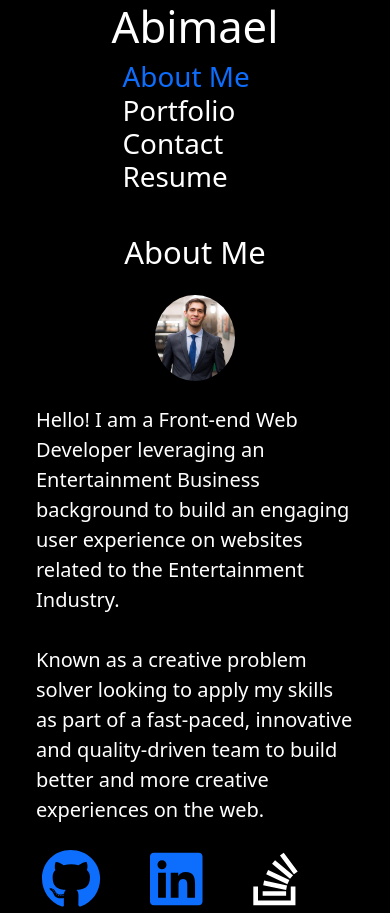
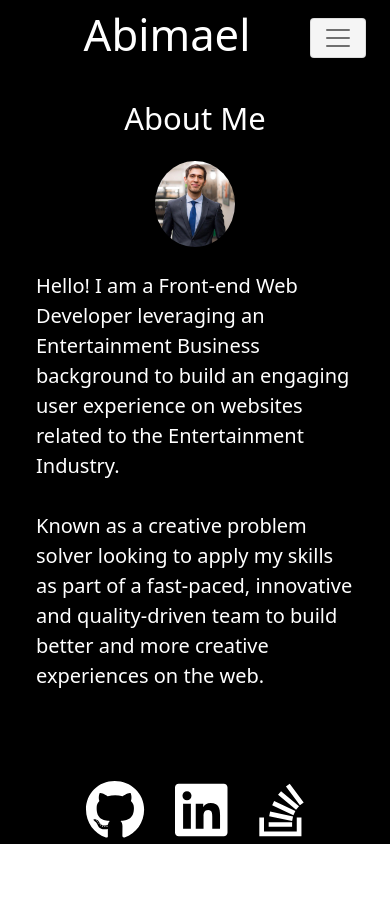
Before and after one commit to Abimael1996/react_portfolio, a React (Create React App) app: page / in a window 390 px wide. After the commit the page ends 844 px from the top, so only its background shows below. Built offline with nearby package versions, Linux system fonts and the light colour scheme.

Commit message:
fix responsive issues and add more style

```diff
--- a/src/App.css
+++ b/src/App.css
@@ -1,14 +1,9 @@
-.title {
-  width: 145px;
-}
-
 .title:hover {
   cursor: pointer;
 }
 
 .icons-footer {
   height: 60px;
-  margin-right: 50px;
 }
 
 .icons-links {
@@ -16,7 +11,7 @@
 }
 
 .project-container {
-  border: solid black 5px;
+  border: solid whitesmoke 5px;
 }
 
 .links {
@@ -24,9 +19,32 @@
   justify-content: space-between;
 }
 
-@media (min-width: 896px) {
+.title {
+  width: fit-content;
+}
+
+.toggler-custom {
+  background-color: whitesmoke!important;
+}
+
+footer {
+  width: 250px;
+}
+
+@media (max-width: 911px) {
   .title {
-    width: fit-content;
+    width: 162px;
+  }
+
+  .nav-custom {
+    margin-left: 150px;
+  }
+}
+
+@media (max-width: 576px) {
+
+  .nav-custom {
+    margin-left: 30%;
   }
 }
 
@@ -38,12 +56,11 @@
   }
 
   .project-container:hover .project-img {
-    opacity: 0.5;
+    opacity: 0.1;
   }
 
   .content-container .links, .technologies {
     display: none;
-
   }
 
   .content-container .description {
@@ -63,7 +80,7 @@
   }
 
   .title-link, .gh-link {
-    opacity: 0.5;
+    opacity: 0.3;
   }
 
   .title-link:hover, .gh-link:hover {
@@ -73,4 +90,55 @@
   .project-img {
     height: 100%;
   }
+
+  .icons-links {
+    height: 70px;
+  }
+
+  .icons-footer {
+    opacity: 0.5;
+  }
+
+  .icons-footer:hover {
+    opacity: 1;
+  }
+
+  .contact-info {
+    width: 400px;
+    height: 200px;
+    font-size: 20px;
+  }
+
+  /* form {
+    margin-right: 200px;
+  } */
+
  }
+
+/* IPAD */
+
+ @media only screen and (min-device-width: 768px) and (max-device-width: 1180px) {
+  .content-container .technologies, .description {
+    display: block;
+    color: white;
+  }
+
+  .content-container .description {
+    display: block;
+    color: white;
+  }
+
+  .title-link, .gh-link {
+    opacity: 1;
+  }
+
+  .content-container .links {
+    display: flex;
+    color: white;
+  }
+
+  .project-container .project-img {
+    opacity: 0.3;
+  }
+
+ }
--- a/src/App.js
+++ b/src/App.js
@@ -1,7 +1,7 @@
 import './App.css';
 import Header from './components/Header';
 import Footer from './components/Footer';
-import Navigation from './components/Navigation';
+// import Navigation from './components/Navigation';
 import About from './pages/About';
 import Portfolio from './pages/Portfolio';
 import Contact from './pages/Contact';
@@ -12,11 +12,11 @@ function App() {
   let [page, setPage] = useState('About Me');
 
   function highlightTitle (clickedTitle) {
-    clickedTitle.className = 'mx-3 mx-md-2 display-6 text-primary title';
+    clickedTitle.className = 'mx-3 mx-md-2 display-6 title text-white nav-item nav-link';
     const titles = clickedTitle.parentElement.children;
     for (const title of titles) {
       if (title !== clickedTitle) {
-        title.className='mx-3 mx-md-2 display-6 title'
+        title.className='mx-3 mx-md-2 display-6 title nav-item nav-link text-secondary'
       }
     }
   }
@@ -38,11 +38,11 @@ function App() {
 
   return (
     <div className='bg-black text-white container-fluid d-flex flex-column min-vh-100'>
-      <header className='d-flex flex-column align-items-center flex-sm-row justify-content-sm-between'>
-        <Header />
-        <Navigation changePage={changePage}/>
+      <header /*className='d-flex flex-column align-items-center flex-sm-row justify-content-sm-between'*/>
+        <Header changePage={changePage}/>
+        {/* <Navigation changePage={changePage}/> */}
       </header>
-      <h2 className='display-5 m-4 text-center text-sm-start'>{page}</h2>
+      <h2 className='display-5 m-4 text-center text-md-start'>{page}</h2>
       {renderPage()}
       <Footer />
     </div>
--- a/src/components/Footer.js
+++ b/src/components/Footer.js
@@ -5,9 +5,9 @@ import { faGithub, faLinkedin, faStackOverflow } from '@fortawesome/free-brands-
 function Footer() {
     return (
         <footer className='mt-auto align-self-center'>
-            <div>
-                <a href='https://github.com/Abimael1996' target='_blank' rel='noreferrer'><FontAwesomeIcon icon={faGithub} className='icons-footer'/></a>
-                <a href='https://www.linkedin.com/in/abimael-monarrez/' target='_blank' rel='noreferrer'><FontAwesomeIcon icon={faLinkedin} className='icons-footer'/></a>
+            <div className='d-flex justify-content-around'>
+                <a href='https://github.com/Abimael1996' target='_blank' rel='noreferrer' className='text-reset'><FontAwesomeIcon icon={faGithub} className='icons-footer'/></a>
+                <a href='https://www.linkedin.com/in/abimael-monarrez/' target='_blank' rel='noreferrer' className='text-reset'><FontAwesomeIcon icon={faLinkedin} className='icons-footer'/></a>
                 <FontAwesomeIcon icon={faStackOverflow} className='icons-footer'/>
             </div>
         </footer>
--- a/src/components/Header.js
+++ b/src/components/Header.js
@@ -1,8 +1,10 @@
 import React from 'react';
+import Navigation from './Navigation';
 
-function header() {
+function header(props) {
     return (
-        <h1 className='display-1'>Abimael</h1>
+        // <h1 className='display-1'>Abimael</h1>
+        <Navigation changePage={props.changePage}/>
     )
 }
 
--- a/src/components/Navigation.js
+++ b/src/components/Navigation.js
@@ -5,7 +5,7 @@ function Navigation(props) {
         {
             id: 1,
             text: 'About Me',
-            class: 'text-primary'
+            class: 'text-white'
         },
         {
             id: 2,
@@ -25,12 +25,27 @@ function Navigation(props) {
     ];
 
     return (
-        <nav>
-            <ul className="list-unstyled d-flex flex-column flex-sm-row flex-sm-wrap flex-md-nowrap justify-content-sm-end">
-                {titles.map(title => (
-                <li onClick={(e) => props.changePage(e.target)} className={`display-6 mx-sm-3 mx-md-3 title ${title.class}`} key={title.id}>{title.text}</li>)
-                )}
-            </ul>
+        // <nav>
+        //     <ul className="list-unstyled d-flex flex-column flex-sm-row flex-sm-wrap flex-md-nowrap justify-content-sm-end">
+        //         {titles.map(title => (
+        //             <li onClick={(e) => props.changePage(e.target)} className={`display-6 mx-sm-3 mx-md-3 title ${title.class} text-secondary`} key={title.id}>{title.text}</li>)
+        //         )}
+        //     </ul>
+        // </nav>
+        <nav class="navbar navbar-expand-md navbar-light bg-black">
+            <div class="container-fluid">
+                <h1 class="text-white display-1 mx-auto">Abimael</h1>
+                <button class="navbar-toggler toggler-custom" type="button" data-bs-toggle="collapse" data-bs-target="#navbarNav" aria-controls="navbarNav" aria-expanded="false" aria-label="Toggle navigation">
+                    <span class="navbar-toggler-icon"></span>
+                </button>
+                <div class="collapse navbar-collapse justify-content-end nav-custom" id="navbarNav">
+                    <ul class="navbar-nav flex-sm-wrap flex-lg-nowrap ul-nav-custom">
+                        {titles.map(title => (
+                            <li onClick={(e) => props.changePage(e.target)} className={`display-6 mx-sm-3 mx-md-2 title ${title.class} nav-item nav-link text-secondary`} key={title.id}>{title.text}</li>)
+                        )}
+                    </ul>
+                </div>
+            </div>
         </nav>
     )
 }
--- a/src/components/Project.js
+++ b/src/components/Project.js
@@ -9,7 +9,7 @@ function Project(props) {
             <div className='content-container d-lg-none'>
                 <div className='w-100 px-3 links'>
                     <a href={props.appLink} target='_blank' rel='noreferrer' className='text-decoration-none text-reset'><h3 className='display-4 title-link'>{props.title}</h3></a>
-                    <a href={props.gHlink} target='_blank' rel='noreferrer' className='gh-link'><FontAwesomeIcon icon={faGithub} className='icons-links' /></a>
+                    <a href={props.gHlink} target='_blank' rel='noreferrer' className='gh-link text-reset'><FontAwesomeIcon icon={faGithub} className='icons-links' /></a>
                 </div>
                 <p className='px-3 technologies'>{props.technologies}</p>
                 <a href={props.appLink} target='_blank' rel='noreferrer' className='img-container'><img src={props.imgLink} alt={props.title} className='col-12 project-img' /></a>
@@ -19,12 +19,12 @@ function Project(props) {
             <div className="card bg-dark text-white project-container d-none d-lg-flex">
                 <img src={props.imgLink} className="card-img project-img" alt={props.title} />
                     <div className="card-img-overlay content-container">
-                        <h3 className="card-title display-4 links">
+                        <h3 className="card-title display-2 links">
                             <a href={props.appLink} target='_blank' rel='noreferrer' className='text-decoration-none text-reset title-link'>{props.title}</a>
-                            <a href={props.gHlink} target='_blank' rel='noreferrer' className='gh-link'><FontAwesomeIcon icon={faGithub} className='icons-links' /></a>
+                            <a href={props.gHlink} target='_blank' rel='noreferrer' className='gh-link text-reset'><FontAwesomeIcon icon={faGithub} className='icons-links' /></a>
                         </h3>
-                        <p className="card-text technologies">{props.technologies}</p>
-                        <p className="card-text description">{props.description}</p>
+                        <p className="card-text technologies fs-5">{props.technologies}</p>
+                        <p className="card-text description fs-3">{props.description}</p>
                     </div>
             </div>
 
--- a/src/index.js
+++ b/src/index.js
@@ -4,6 +4,7 @@ import './index.css';
 import App from './App';
 import reportWebVitals from './reportWebVitals';
 import 'bootstrap/dist/css/bootstrap.min.css';
+import bootstrap from 'bootstrap';
 
 ReactDOM.render(
   <React.StrictMode>
--- a/src/pages/Contact.js
+++ b/src/pages/Contact.js
@@ -71,9 +71,9 @@ function Contact() {
     }
 
     return (
-        <main className='mainContent'>
-            <div className='contact'>
-                <form>
+        <main>
+            <div className='d-lg-flex flex-lg-wrap justify-content-lg-around'>
+                <form className='col-12 col-lg-6'>
                     <div class="mb-3">
                         <label for="exampleFormControlInput1" className="form-label">Name</label>
                         <input
@@ -112,8 +112,8 @@ function Contact() {
                         validate(e.target.localName)
                     }}>Submit</button>
                 </form>
-                <div className='row justify-content-center'>
-                    <div className="card bg-light d-flex flex-column align-items-center my-3 p-2 col-10 col-lg-4">
+                <div className='row justify-content-center contact-info align-self-center'>
+                    <div className="card bg-light d-flex flex-column align-items-center my-3 p-2 col-10 col-lg-12 contact-content">
                         <h5 className="card-title text-black">Contact Info</h5>
                         <div className='d-flex flex-column'>
                             <a href="mailto:abimael.monarrez58@gmail.com" className='mb-3'><FontAwesomeIcon icon={faEnvelope} className='me-2'/>abimael.monarrez58@gmail.com</a>
```
